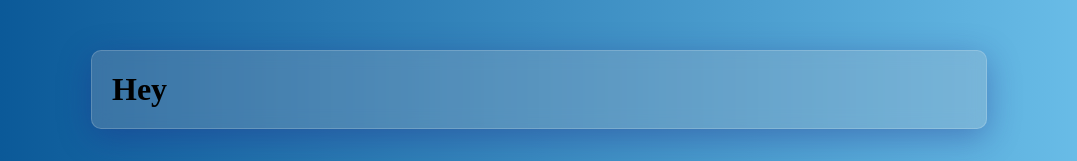
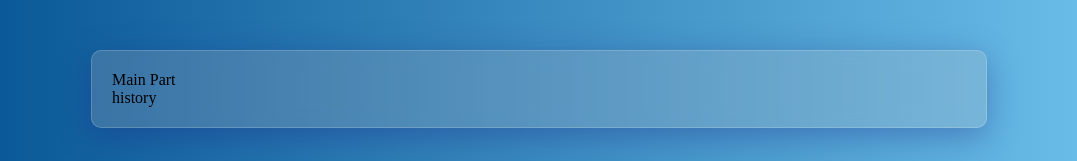
Before and after one commit to lighnio/portfolio-html5, a plain HTML site: page index.html in a window 1280 px wide. Shown: the top 161 px of the page, without its empty margins (101-1178 px from the left). Drawn offline with Linux system fonts and the light colour scheme.

Commit message:
add structure for cv

```diff
--- a/index.html
+++ b/index.html
@@ -10,7 +10,12 @@
   <body>
     <div class="container">
         <div class="portfolio">
-            <h1>Hey</h1>
+            <div class="main">
+                Main Part
+            </div>
+            <div class="history">
+                history
+            </div>
         </div>
     </div>
   </body>
```
